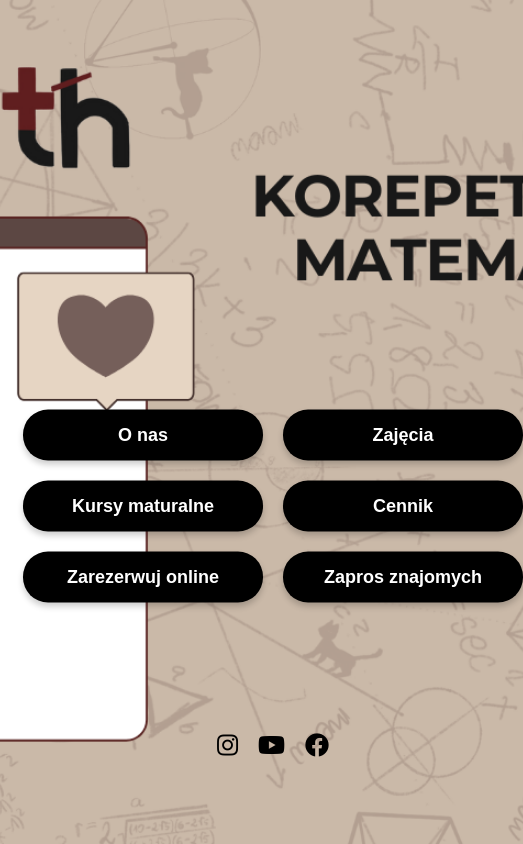
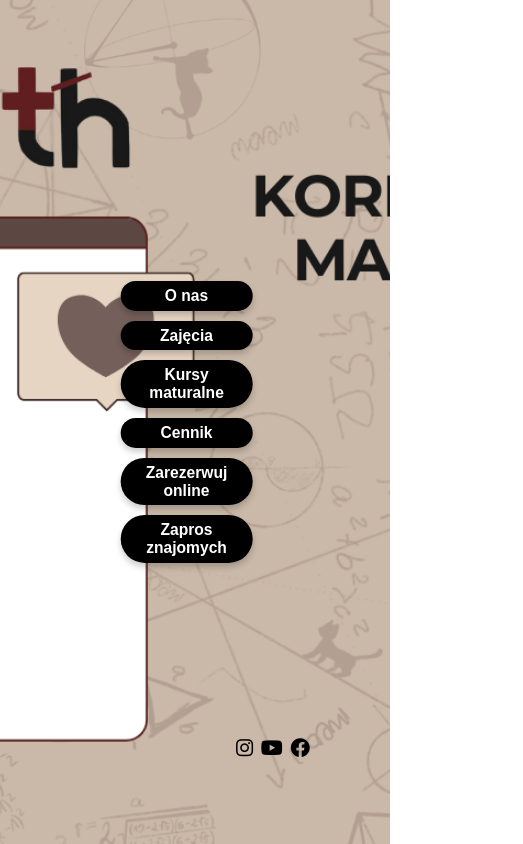
Before and after one commit to michal20273/Stronka, a plain HTML site: page index.html in a window 390 px wide. Shown: the whole page, 523 px wide, since content can reach past the window. Drawn offline with Linux system fonts and the light colour scheme.

Commit message:
Update index.html

```diff
--- a/index.html
+++ b/index.html
@@ -23,7 +23,7 @@
         .buttons-container {
             display: grid;
             grid-template-columns: repeat(2, auto);
-            gap: 20px;
+            gap: 2vw; /* Odstępy między guzikami zależne od szerokości okna */
             position: absolute;
             top: 60%;
             left: 70%;
@@ -33,11 +33,13 @@
             display: flex;
             justify-content: center;
             align-items: center;
-            padding: 15px 20px;
-            width: 200px;
+            width: 15vw; /* Szerokość guzika zależna od szerokości okna */
+            max-width: 250px; /* Maksymalna szerokość guzika */
+            min-width: 120px; /* Minimalna szerokość guzika */
+            padding: 1.5vw; /* Wewnętrzne odstępy skalujące się z oknem */
             text-align: center;
             text-decoration: none;
-            font-size: 18px;
+            font-size: 1.5vw; /* Rozmiar tekstu skalowany względem szerokości okna */
             font-weight: bold;
             color: #ffffff;
             background-color: #000000;
@@ -51,20 +53,38 @@
         }
         .social-icons {
             position: absolute;
-            bottom: 10%; /* Ikony na dole */
+            bottom: 10%;
             left: 70%;
             transform: translateX(-50%);
             display: flex;
-            gap: 20px; /* Odstęp między ikonami */
+            gap: 2vw; /* Odstępy między ikonami zależne od szerokości okna */
         }
         .social-icons a {
-            font-size: 24px; /* Rozmiar ikon */
+            font-size: 2vw; /* Rozmiar ikon skalowany względem szerokości okna */
             color: #000; /* Kolor ikon */
             text-decoration: none;
             transition: color 0.3s ease;
         }
         .social-icons a:hover {
             color: #b00000; /* Kolor po najechaniu */
+        }
+
+        /* Media queries dla bardzo małych ekranów */
+        @media (max-width: 600px) {
+            .buttons-container {
+                grid-template-columns: 1fr; /* Jeden guzik na wiersz na małych ekranach */
+                gap: 10px;
+                top: 50%;
+                left: 50%;
+                transform: translate(-50%, -50%);
+            }
+            .button {
+                width: 70%; /* Guziki zajmują większą część ekranu */
+                font-size: 4vw; /* Większy tekst na małych ekranach */
+            }
+            .social-icons a {
+                font-size: 5vw; /* Większe ikony na małych ekranach */
+            }
         }
     </style>
 </head>
```
